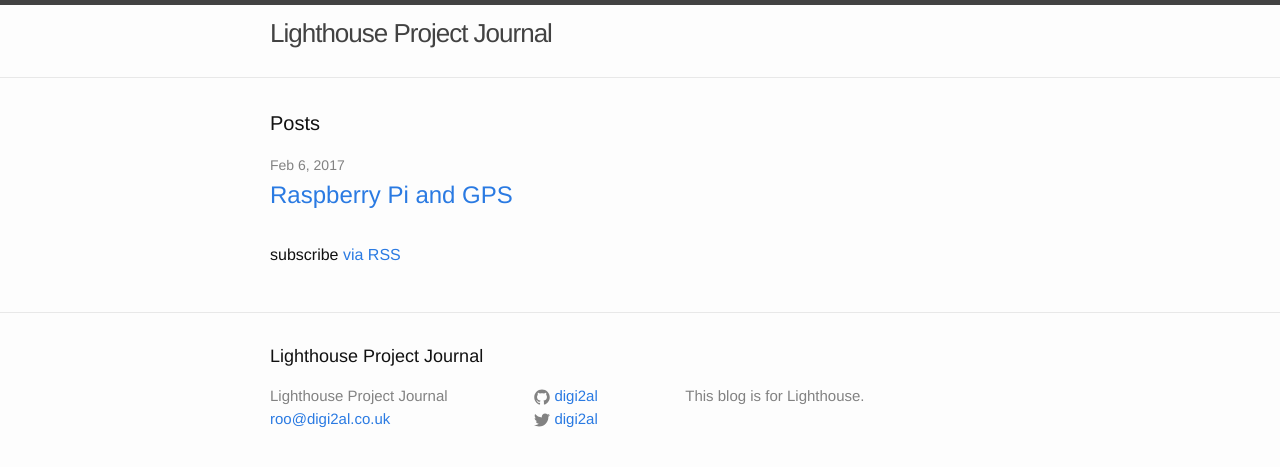
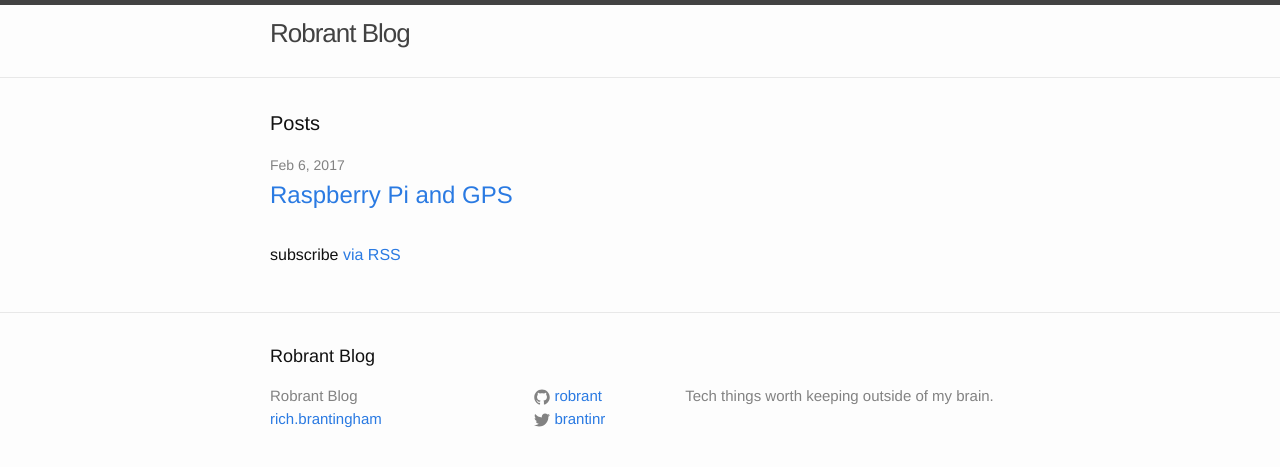
Before and after one commit to robrant/robrant.github.io, a Jekyll site: the page built from index.html, in a window 1280 px wide. Shown: the top 467 px of the page. Built offline with Jekyll 4.4.1, drawn with Linux system fonts in a browser that asks for light colours.

Commit message:
Tweaked site config

```diff
--- a/_config.yml
+++ b/_config.yml
@@ -6,14 +6,14 @@
 # 'jekyll serve'. If you change this file, please restart the server process.
 
 # Site settings
-title: Lighthouse Project Journal
-email: roo@digi2al.co.uk
+title: Robrant Blog
+email: rich.brantingham
 description: > # this means to ignore newlines until "baseurl:"
-  This blog is for Lighthouse.
+  Tech things worth keeping outside of my brain.
 baseurl: "" # the subpath of your site, e.g. /blog
-url: "http://lighthouse-project-journal.herokuapp.com/" # the base hostname & protocol for your site
-twitter_username: digi2al
-github_username:  digi2al
+#url: "http://lighthouse-project-journal.herokuapp.com/" # the base hostname & protocol for your site
+twitter_username: brantinr
+github_username:  robrant
 
 # Build settings
 markdown: kramdown
```
Also changed, not shown: 1 other file.
